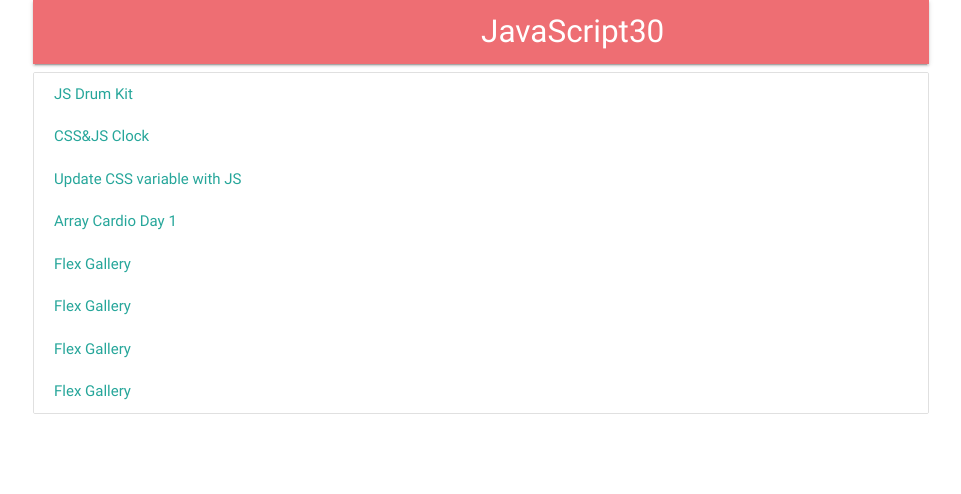
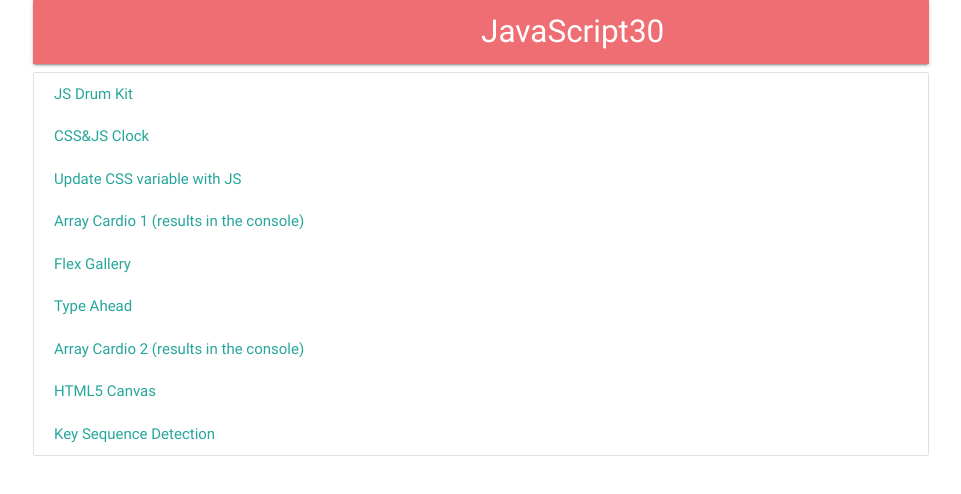
Before and after one commit to kasiawrz/PHP_exercises, a plain HTML site: page index.html in a window 1280 px wide. Shown: the whole page, without its empty margins (159-1120 px from the left). Drawn offline with nearby package versions, Linux system fonts and the light colour scheme.

Commit message:
ex 12 -done

```diff
--- a/index.html
+++ b/index.html
@@ -20,11 +20,12 @@
         <li><a class="collection-item" href ="./01-JavaScriptDrumKit/index.html">JS Drum Kit</a></li>
         <li><a class="collection-item" href ="./02-JSandCSSClock/index.html">CSS&JS Clock</a></li>
         <li><a class="collection-item" href ="./03-CSSVariables/index.html">Update CSS variable with JS</a></li>
-        <li><a class="collection-item" href ="./04-ArrayCardioDay1/index.html">Array Cardio Day 1</a></li>
+        <li><a class="collection-item" href ="./04-ArrayCardioDay1/index.html">Array Cardio 1 (results in the console)</a></li>
         <li><a class="collection-item" href ="./05-FlexPanelGallery/index.html">Flex Gallery</a></li>
-        <li><a class="collection-item" href ="./06-TypeAhead/index.html">Flex Gallery</a></li>
-        <li><a class="collection-item" href ="./07-ArrayCardioDay2/index.html">Flex Gallery</a></li>
-        <li><a class="collection-item" href ="./08-FunwithHTML5Canvas/index.html">Flex Gallery</a></li>
+        <li><a class="collection-item" href ="./06-TypeAhead/index.html">Type Ahead</a></li>
+        <li><a class="collection-item" href ="./07-ArrayCardioDay2/index.html">Array Cardio 2 (results in the console)</a></li>
+        <li><a class="collection-item" href ="./08-FunwithHTML5Canvas/index.html">HTML5 Canvas</a></li>
+        <li><a class="collection-item" href ="./12-KeySequenceDetection/index.html">Key Sequence Detection</a></li>
     </ul>
 </div>
 
```
Also changed, not shown: 12-KeySequenceDetection/app.js (added, +13 -0 lines), 12-KeySequenceDetection/index.html (added, +12 -0 lines).
